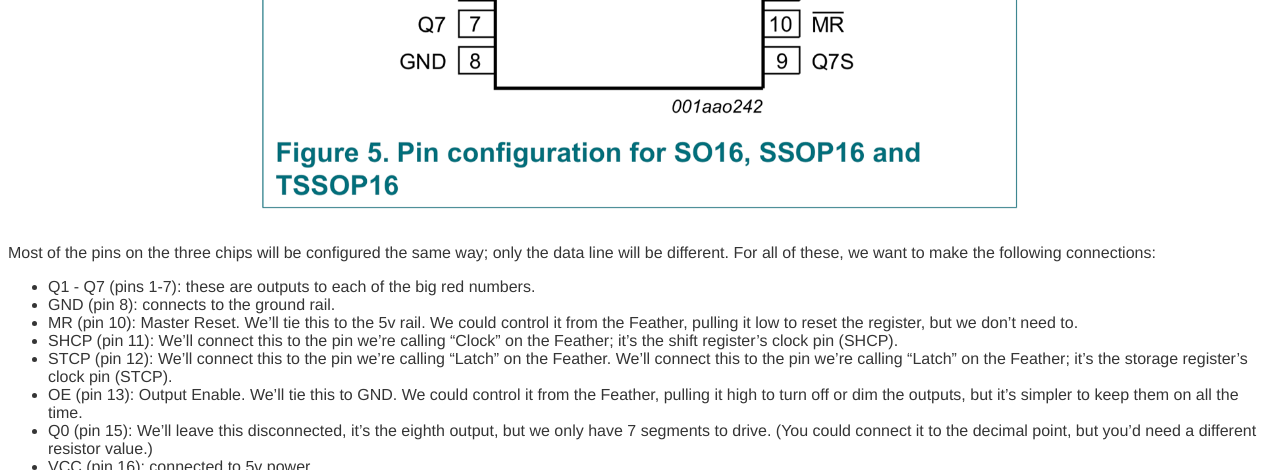
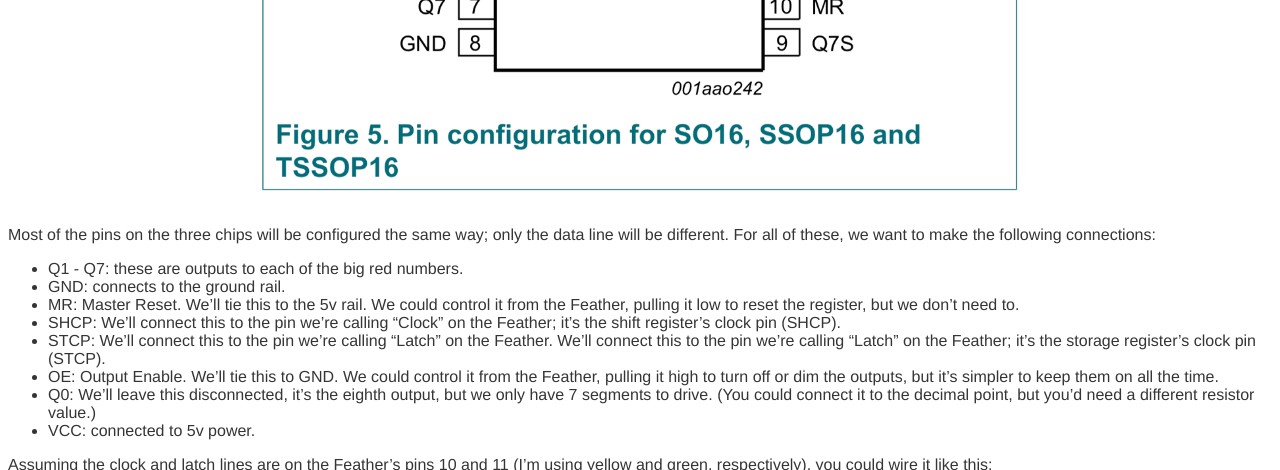
Before and after one commit to joeycastillo/oddlyspecific.org, a Jekyll site: the page built from _posts/2020-02-27-road-to-book-2-the-countdown-clock.md, in a window 1280 px wide and 1400 px high, scrolled down 10554 px, cut to the strip 0-470 px from the top of the window. Built offline with Jekyll 4.4.1, drawn with Linux system fonts in a browser that asks for light colours; nearby versions of some CDN libraries; some of the changed text lies outside the part shown.

Commit message:
copy edit

````diff
--- a/_posts/2020-02-27-road-to-book-2-the-countdown-clock.md
+++ b/_posts/2020-02-27-road-to-book-2-the-countdown-clock.md
@@ -57,7 +57,7 @@
 
 That all changes with this project. To drive the three giant digits, we're going to use a trio of 74HC595 **shift registers**, and while I suppose you could find some kind of library to drive them, they're kind of basic, fundamental parts, and you're going to learn a lot by writing code to control them from scratch.
 
-So here's the deal with shift registers: they're amazing. They're all over the place in electronics design, because they're just so useful. Say you wanted to get the state of 8 buttons. You could use 8 pins on your microcontroller — or you could use a shift register to turn those read those 8 button states, and translate them into pulses on a wire. This is an example of a **parallel in, serial out** shift register; there are eight lines in parallel coming in, and one line transmitting the data serially coming out.
+So here's the deal with shift registers: they're amazing. They're all over the place in electronics design, because they're just so useful. Say you wanted to get the state of 8 buttons. You could use 8 pins on your microcontroller — or you could use a shift register to read those 8 button states, and translate them into eight pulses on one wire. This is an example of a **parallel in, serial out** shift register; there are eight lines in parallel coming in, and one line transmitting the data serially coming out.
 
 Say you need to drive three 7-segment digits, but you don't have 21 pins on your feather? OH WAIT, it's precisely our predicament! What a fortunate turn of events. We'll use a **serial in, parallel out** shift register to turn one serial output signal into many more parellel outputs.
 
@@ -69,13 +69,13 @@
 
 There's one last piece of the puzzle that lets us drive three displays with one serial interface. You'll notice that with 8 bits of storage, and bits shifting to the left, you'll start to lose things as you shift in more than 8 bits. Luckily, the 74HC595 includes another pin, a **serial data output** pin. Whenever we shift in a bit, the register **shifts out** the bit that overflowed. If we connect that serial output to the input of a second shift register, we can clock 16 bits in, and control 16 outputs. Connect the serial output of that second register to the input of a third, and we can control 24 outputs!
 
-Speaking of outputs: it's probably time to talk about the user interface for our clock: the big red numbers.
+Speaking of outputs, it's probably time to talk about the user interface for our clock: the big red numbers.
 
 ### The Big Red Numbers (and Ohm's Law)
 
 The way to think about these big chunky numbers is pretty simple: it's basically a bunch of LED's. Last time around, we blinked an LED when the hiking log logged a data point. It was pretty simple: we set the output line high, which caused the microcontroller to source current at 3.3 volts, and that current flowed through the LED to make it blink. And while sure, like we said, the point of digital IO isn't to have large amounts of current flowing, an LED doesn't need that much power to light up.
 
-Remember last time, when we were talking about Ohm's Law? It's back! If you'll recall, we connected a 100 KΩ resistor between power and ground, and in so doing, got a very small amount of current flowing. Before we do this next thing, one important note. The same way we connected that 100K resistor between power andf ground? We could also have connected two 50K resistors in a row (also described as **in series**):
+Remember last time, when we were talking about Ohm's Law? It's back! If you'll recall, we connected a 100 KΩ resistor between power and ground, and in so doing, got a very small amount of current flowing. Before we do this next thing, one important note. The same way we connected that 100K resistor between power and ground? We could also have connected two 50K resistors in a row (also described as **in series**):
 
 ![Alt text](/assets/images/posts/2020-02-27-understand-resistors-in-series.png)
 
@@ -101,9 +101,9 @@
 
 To figure out the value of the resistor, we take the total voltage of the circuit (3.3 volts) and subtract the forward current of the LED (1.8V). This leaves 1.5 volts. Now plug it into that Ohm's Law equation from last time:
 
-**R = 1.5V / 0.0015A =1000Ω**
+**R = 1.5V / 0.0015A = 1000Ω**
 
-1000 ohms, or 1KΩ, usually ends up being a safe bet for a resistor value for driving LED's. And indeed, our Feather M0 has a resistor of roughly this magnitude (2.2KΩ) connected in series with the pin 13 LED, which is why we were able to blink without worrying about any of this!
+1000 ohms, or 1KΩ. This usually ends up being a safe bet for a resistor value for driving LED's. And indeed, our Feather M0 has a resistor of roughly this magnitude (2.2KΩ) connected in series with the pin 13 LED, which is why we were able to blink without worrying about any of this!
 
 For these big segmented numbers from Tinkersphere, the web page describes the expected operating current: between 1 and 20 mA. It also describes a value that it claims is the forward voltage (1.8 V). Unfortunately this number seems to be completely off. My theory is that there are two LED's in series inside each segment, because the forward voltage seems to me to be much closer to 3.6 volts. Anyway, we're going to guess at that value, and try to drive these segments at something on the order of 7 mA.
 
@@ -137,26 +137,28 @@
 
 Most of the pins on the three chips will be configured the same way; only the data line will be different. For all of these, we want to make the following connections:
 
-* Q1 - Q7 (pins 1-7): these are outputs to each of the big red numbers.
-* GND (pin 8): connects to the ground rail.
-* MR (pin 10): Master Reset. We'll tie this to the 5v rail. We could control it from the Feather, pulling it low to reset the register, but we don't need to.
-* SHCP (pin 11): We'll connect this to the pin we're calling "Clock" on the Feather; it's the shift register's clock pin (SHCP).
-* STCP (pin 12): We'll connect this to the pin we're calling "Latch" on the Feather. We'll connect this to the pin we're calling "Latch" on the Feather; it's the storage register's clock pin (STCP).
-* OE (pin 13): Output Enable. We'll tie this to GND. We could control it from the Feather, pulling it high to turn off or dim the outputs, but it's simpler to keep them on all the time.
-* Q0 (pin 15): We'll leave this disconnected, it's the eighth output, but we only have 7 segments to drive. (You could connect it to the decimal point, but you'd need a different resistor value.)
-* VCC (pin 16): connected to 5v power.
+* Q1 - Q7: these are outputs to each of the big red numbers.
+* GND: connects to the ground rail.
+* MR: Master Reset. We'll tie this to the 5v rail. We could control it from the Feather, pulling it low to reset the register, but we don't need to.
+* SHCP: We'll connect this to the pin we're calling "Clock" on the Feather; it's the shift register's clock pin (SHCP).
+* STCP: We'll connect this to the pin we're calling "Latch" on the Feather. We'll connect this to the pin we're calling "Latch" on the Feather; it's the storage register's clock pin (STCP).
+* OE: Output Enable. We'll tie this to GND. We could control it from the Feather, pulling it high to turn off or dim the outputs, but it's simpler to keep them on all the time.
+* Q0: We'll leave this disconnected, it's the eighth output, but we only have 7 segments to drive. (You could connect it to the decimal point, but you'd need a different resistor value.)
+* VCC: connected to 5v power.
 
-Assuming the clock and latch lines are on pins 10 and 11 (I'm using yellow and green, respectively), you could wire it like this.
+Assuming the clock and latch lines are on the Feather's pins 10 and 11 (I'm using yellow and green, respectively), you could wire it like this:
 
 ![Alt text](/assets/images/posts/2020-02-27-build-080.png)
 
-The two differences are going to have to do with the DS and Q7S pins (pins 14 and 9). On the rightmost shift register, DS is going to be connected to the line on the Feather we're calling "Data"; it's the serial data input. Then its Q7S, the output of the bit that overflowed, will be connected to the middle shift register's DS pin, serving as the input to that shift register. Same thing there: the middle shift register's Q7S will be attached to the leftmost's DS. And the leftmost register's Q7S will be left disconnected. Assuming the data line (blue) on pin 12, it should in theory look something like this:
+The two differences are going to have to do with the DS and Q7S pins (pins 14 and 9). On the rightmost shift register, DS is going to be connected to the line on the Feather we're calling "Data"; it's the serial data input. Then that first chip's Q7S, the output of the bit that overflowed, will be connected to the middle shift register's DS pin, serving as the input to that shift register. Same thing there: the middle shift register's Q7S will be attached to the leftmost's DS. And the leftmost register's Q7S will be left disconnected. Assuming the data line (blue) is on the Feather's pin 12, it should in theory look something like this:
 
 ![Alt text](/assets/images/posts/2020-02-27-build-090.png)
 
-Of course, in practice, it's totally fine if it looks something like this; just make sure all the columns are connected correctly.
+Of course, in practice, it's totally fine if it looks something like this:
 
 ![Alt text](/assets/images/posts/2020-02-27-build-100.jpg)
+
+Just make sure all the columns are connected correctly.
 
 Before we go on, I want to point something out that wasn't clear to me when I first started making circuits. All wires that are connected to each other are at the exact same point in the circuit; they are a part of a single **node**. Like, there's this temptation to imagine current flowing from one place to another like a series of pipes, but in practice it's not useful to think that way. For example, this is how I wired the clock line the first time I did this project:
 
@@ -245,7 +246,7 @@
 }
 ```
 
-Believe it or not, that's it! The `rtc.adjust` line sets the time to the exact time that the sketch was compiled, and we can call `rtc.now()` to get the current date and time. The RTC will continue ticking as log as the coin cell has power, even if USB power is disconnected.
+Believe it or not, that's it! The `rtc.adjust` line sets the time to the exact time that the sketch was compiled; once we've done this, we can call `rtc.now()` to get the current date and time. The RTC will continue ticking as log as the coin cell has power, even if USB power is disconnected.
 
 One catch, though: that's the only thing that's saved when USB power is disconnected. Eventually, we want to be able to set the countdown date on the device, which means we're also going to have to store that somewhere. And as it turns out, the DS3231 has a handful of other registers that can serve as space to back up our date.
 
@@ -344,18 +345,13 @@
 }
 ```
 
- Now, we can set our deadline at the very end of the setup function...
-
- ```
-deadline = JulianDate(2000 + unpackValue(read_I2C_register(DS3231_ADDRESS, 0x08)),
-unpackValue(read_I2C_register(DS3231_ADDRESS, 0x09)),
-unpackValue(read_I2C_register(DS3231_ADDRESS, 0x0A)));
-```
-
-...and start to populate the loop() function:
+Now, we can start to populate the loop() function:
 
 ```
 DateTime now = rtc.now();
+long deadline = JulianDate(2000 + unpackValue(read_i2c_register(DS3231_ADDRESS, 0x08)),
+                                  unpackValue(read_i2c_register(DS3231_ADDRESS, 0x09)),
+                                  unpackValue(read_i2c_register(DS3231_ADDRESS, 0x0A)));
 long julianNow = JulianDate(now.year(), now.month(), now.day());
 long remaining = deadline - julianNow - 1;
 ```
@@ -464,8 +460,10 @@
 
 In fact, those SCK, MOSI and MISO pins on your Feather? They're the clock and data lines for an SPI bus; MOSI is master-out, slave-in — the equivalent of what we were doing with our data line — and MISO (master-in, slave-out) is a second data line for peripherals to talk back. They both use these signals very similarly to the way we did just now, clocking in bits of data when the clock line changes.
 
-To be clear: there are different modes of SPI, bit order to worry about, and the Feather's SAMD21 has hardware acceleration and all kinds of optimizations for high-speed communication over the SPI bus. Still, fundamentally, by learning to send individual bits and bytes to these shift registers, you learned something about how the bus that drives a Flash chip, an SD card and (eventually) the Open Book's e-ink screen works. Which I think is pretty rad.
+To be clear: there are different modes of SPI, bit order to worry about, and the Feather's SAMD21 has hardware acceleration and all kinds of optimizations for high-speed communication over the SPI bus. Still, fundamentally, by learning to send individual bits and bytes to these shift registers, you learned something about how the bus that drives a Flash chip, an SD card and (eventually) the Open Book's e-ink screen. Which I think is pretty rad.
 
 ## THAT FINAL PROMISED NOTE: The Level Shifter
 
-**We did something a little bit unusual here with logic levels: powering the shift registers with 5 volts, but using 3.3 volt logic for their inputs.** The 74HC595 shift registers I got from Adafruit were from NXP, and had no trouble at all with this arrangement. But I also tried some TI-branded 595's from Tinkersphere that would not respond to the 3V logic. If you find yourself at this point in the guide and , [this inexpensive level shifter will solve the problem](https://www.adafruit.com/product/757). I'll add a note about wiring it shortly; fact is, I didn't run into this issue until I'd already written the whole lesson, and it's easier to explain all this if we assume our shift registers' inputs work with our microcontroller's outputs. Also, this trick only works because we're only outputting from a 3.3V chip to the 5V shift registers; *NEVER connect the output from a 5V peripheral to a 3.3v input without proper level shifting*.
+**We did something a little bit unusual here with logic levels: powering the shift registers with 5 volts, but using 3.3 volt logic for their inputs.** The 74HC595 shift registers I got from Adafruit were from NXP, and had no trouble at all with this arrangement. But I also tried some TI-branded 595's from Tinkersphere that would not respond to the 3V logic. If you find that your shift registers aren't driving the displays the way you would expext, [this inexpensive level shifter should solve the problem](https://www.adafruit.com/product/757). I'll add details about wiring it shortly; fact is, I didn't run into this issue until I'd already planned out the whole lesson, and it's easier to explain all this if we assume our shift registers' inputs work with our microcontroller's outputs.
+
+Also, note that this trick only worked because we were outputting from a 3.3V chip to the 5V shift registers; *NEVER connect the output from a 5V device to a 3.3v input without proper level shifting*.
````
Also changed, not shown: other parts of _posts/2020-02-27-road-to-book-2-the-countdown-clock.md (+4 -5 lines).
